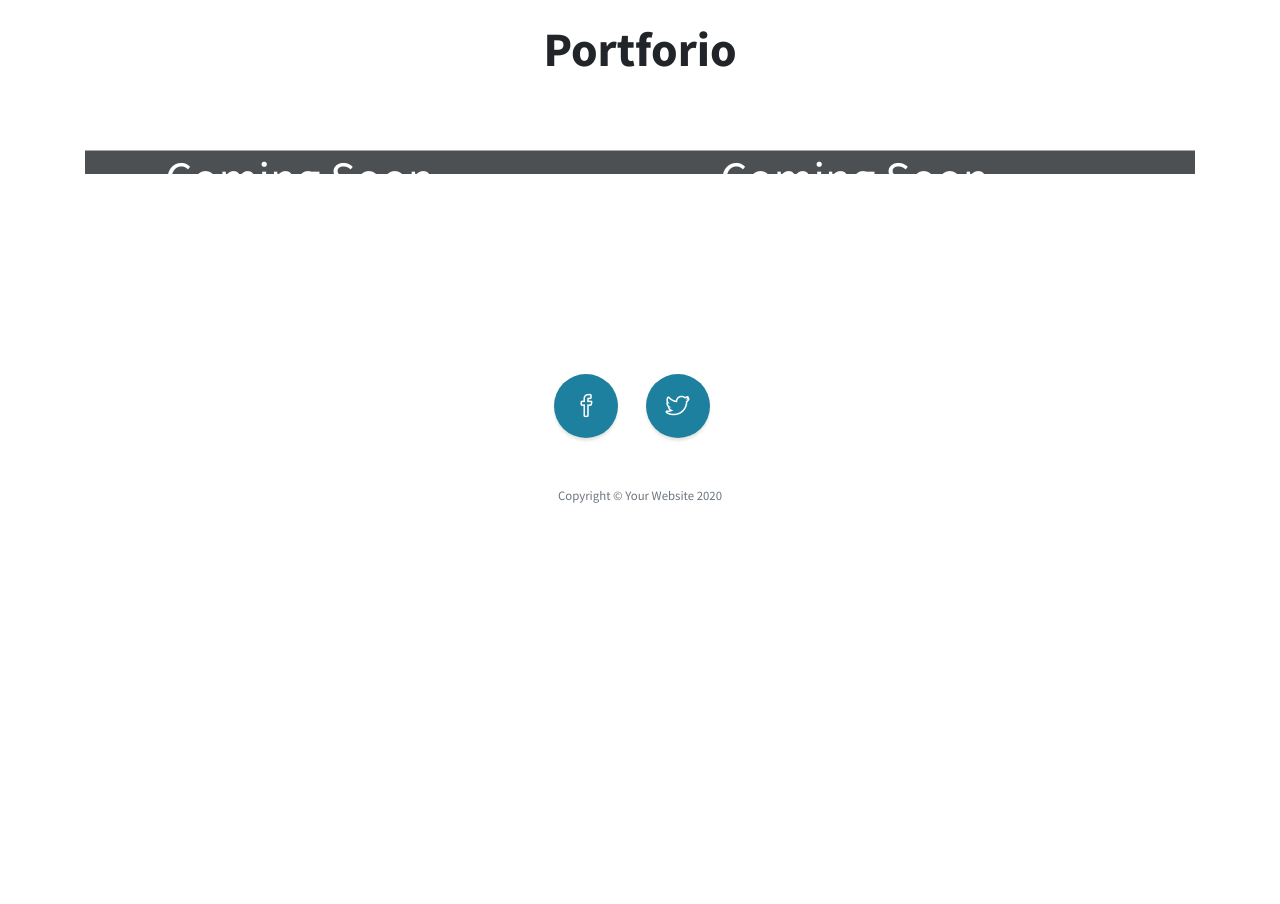
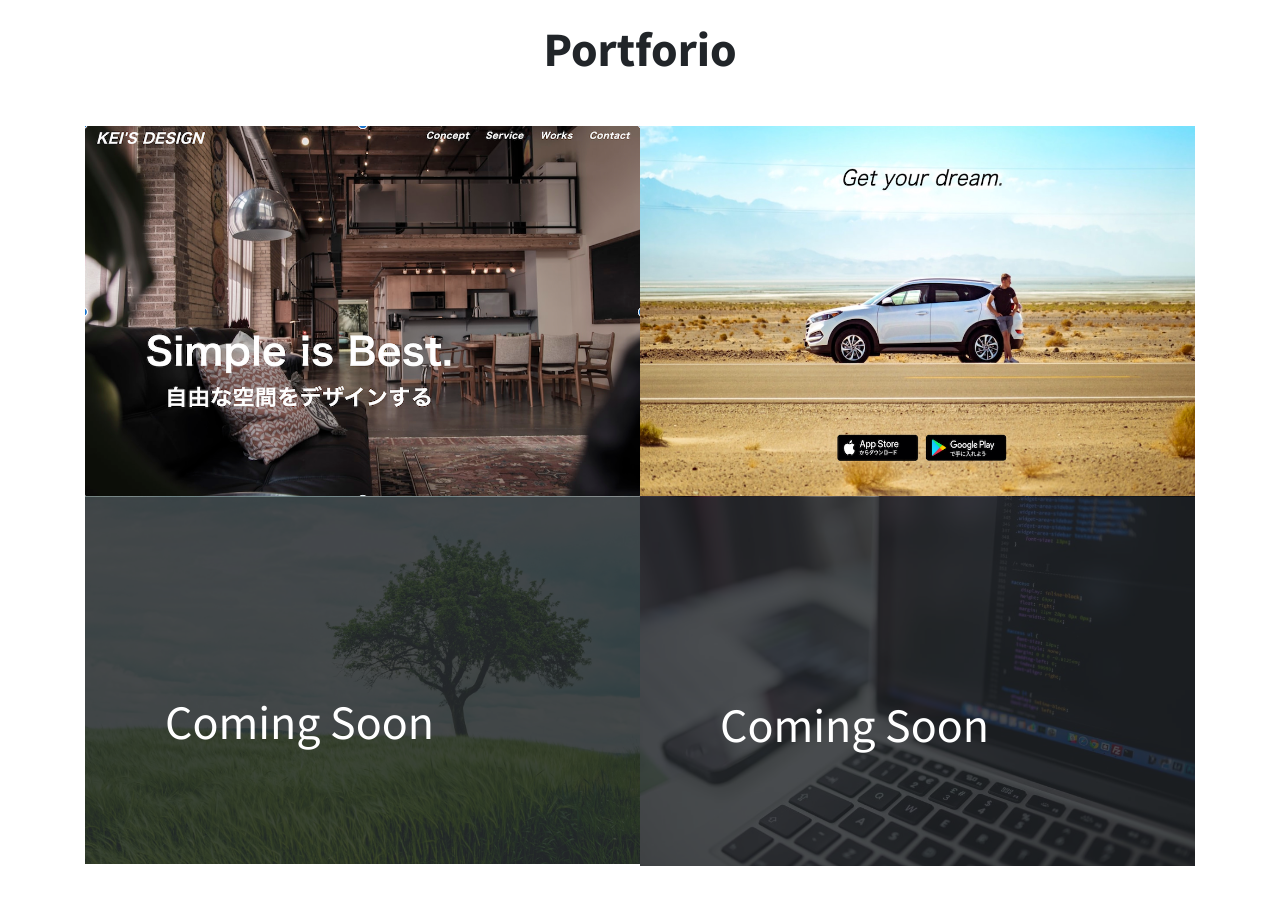
Before and after one commit to kei-86/portfolio, a plain HTML site: page index.html in a window 1280 px wide. Shown: the part 2220-3124 px from the top of the page. Before the commit the page ends 2806 px from the top, so only its background shows below. Drawn offline with nearby package versions, Linux system fonts and the light colour scheme.

Commit message:
Update index.html

```diff
--- a/index.html
+++ b/index.html
@@ -151,7 +151,7 @@
                 <p class="mb-0">インテリアデザイン</p>
               </div>
             </div> -->
-            <img class="img-fluid" src="img/portfolio-1.png" alt="">
+            <img class="img-fluid" src="https://kei-86.github.io/portfolio/kei's portfolio/img/portfolio-1.png" alt="">
           </a>
         </div>
         <div class="col-lg-6">
@@ -162,7 +162,7 @@
                 <p class="mb-0">A dark blue background with a colored pencil, a clip, and a tiny ice cream cone!</p>
               </div>
             </div> -->
-            <img class="img-fluid" src="img/portfolio-2.png" alt="">
+            <img class="img-fluid" src="https://kei-86.github.io/portfolio/kei's portfolio/img/portfolio-2.png" alt="">
           </a>
         </div>
         <div class="col-lg-6">
@@ -173,7 +173,7 @@
                 <!-- <p class="mb-0">Strawberries are such a tasty snack, especially with a little sugar on top!</p> -->
               </div>
             </div>
-            <img class="img-fluid" src="img/portfolio-3.jpg" alt="">
+            <img class="img-fluid" src="https://kei-86.github.io/portfolio/kei's portfolio/img/portfolio-3.jpg" alt="">
           </a>
         </div>
         <div class="col-lg-6">
@@ -184,7 +184,7 @@
                 <!-- <p class="mb-0">A yellow workspace with some scissors, pencils, and other objects.</p> -->
               </div>
             </div>
-            <img class="img-fluid" src="img/portfolio-4.jpg" alt="">
+            <img class="img-fluid" src="https://kei-86.github.io/portfolio/kei's portfolio/img/portfolio-4.jpg" alt="">
           </a>
         </div>
       </div>
@@ -239,14 +239,14 @@
   </a>
 
   <!-- Bootstrap core JavaScript -->
-  <script src="vendor/jquery/jquery.min.js"></script>
-  <script src="vendor/bootstrap/js/bootstrap.bundle.min.js"></script>
+  <script src="https://kei-86.github.io/portfolio/kei's portfolio/vendor/jquery/jquery.min.js"></script>
+  <script src="https://kei-86.github.io/portfolio/kei's portfolio/vendor/bootstrap/js/bootstrap.bundle.min.js"></script>
 
   <!-- Plugin JavaScript -->
-  <script src="vendor/jquery-easing/jquery.easing.min.js"></script>
+  <script src="https://kei-86.github.io/portfolio/kei's portfolio/vendor/jquery-easing/jquery.easing.min.js"></script>
 
   <!-- Custom scripts for this template -->
-  <script src="js/stylish-portfolio.min.js"></script>
+  <script src="https://kei-86.github.io/portfolio/kei's portfolio/js/stylish-portfolio.min.js"></script>
 
 </body>
 
```
